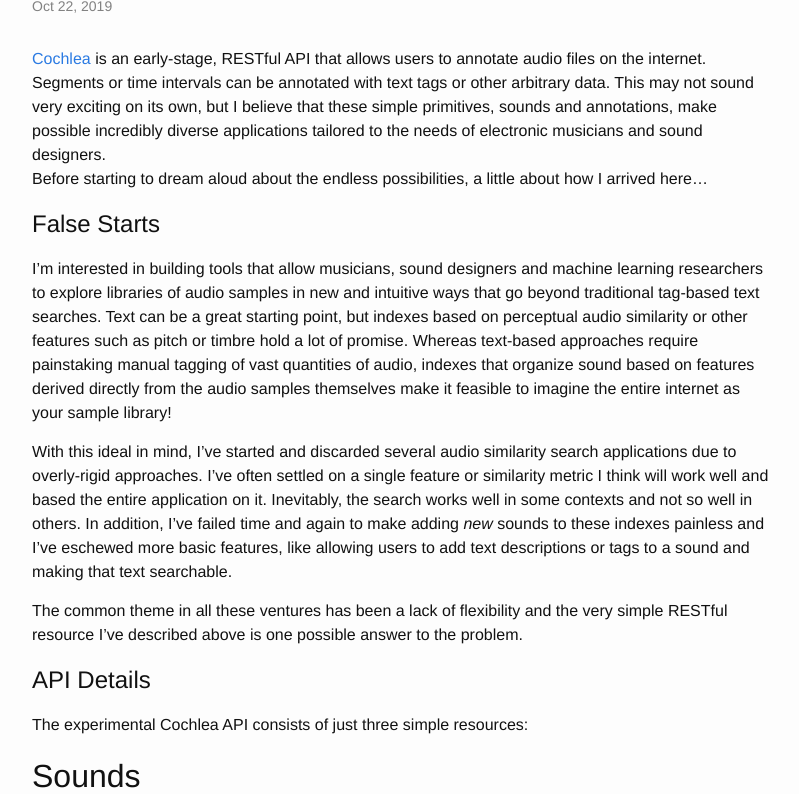
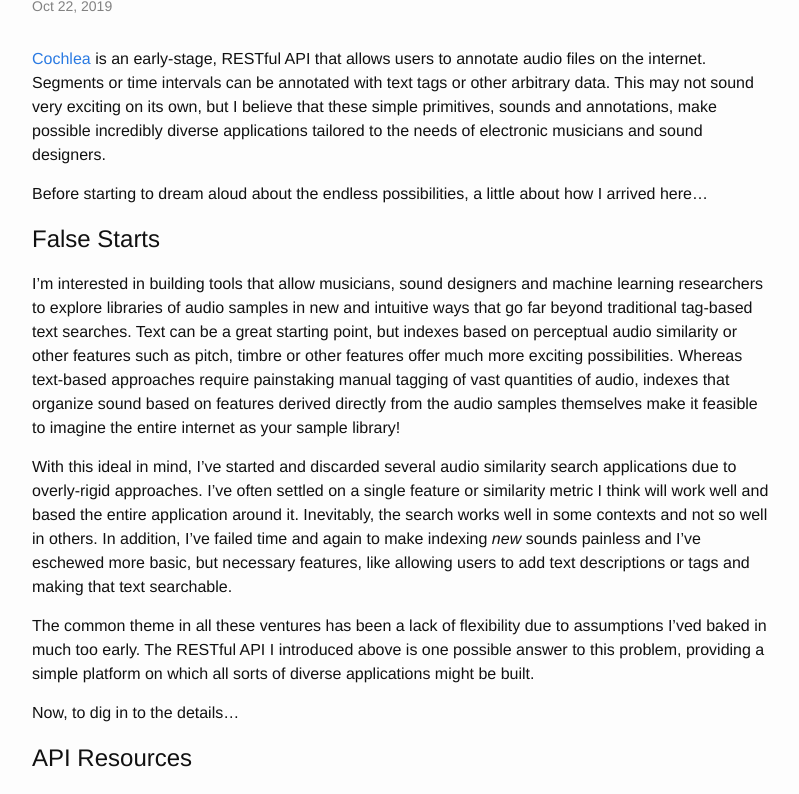
Before and after one commit to JohnVinyard/JohnVinyard.github.io, a Jekyll site: the page built from _posts/2019-10-22-cochlea-api-and-example-application.md, in a window 1280 px wide and 1400 px high, scrolled down 195 px. Shown: the top 794 px of the window, without its empty margins (238-1037 px from the left). Built offline with Jekyll 4.4.1, drawn with Linux system fonts in a browser that asks for light colours; comment, search, counter and statistics services are not loaded; some of the changed text lies outside the part shown; grey boxes are pictures that could not be loaded.

Commit message:
Make some more language tweaks

```diff
--- a/_posts/2019-10-22-cochlea-api-and-example-application.md
+++ b/_posts/2019-10-22-cochlea-api-and-example-application.md
@@ -12,6 +12,7 @@
 data.  This may not sound very exciting on its own, but I believe that these
 simple primitives, sounds and annotations, make possible incredibly diverse
 applications tailored to the needs of electronic musicians and sound designers.
+
 Before starting to dream aloud about the endless possibilities, a little about
 how I arrived here...
 
@@ -19,28 +20,32 @@
 
 I'm interested in building tools that allow musicians, sound designers
 and machine learning researchers to explore libraries of audio samples in new
-and intuitive ways that go beyond traditional tag-based text searches.  Text
+and intuitive ways that go far beyond traditional tag-based text searches.  Text
 can be a great starting point, but indexes based on perceptual audio similarity
-or other features such as pitch or timbre hold a lot of promise.  Whereas
-text-based approaches require painstaking manual tagging of vast quantities of
-audio, indexes that organize sound based on features derived directly from the
-audio samples themselves make it feasible to imagine the entire internet as your
-sample library!
+or other features such as pitch, timbre or other features offer much more
+exciting possibilities.  Whereas text-based approaches require painstaking
+manual tagging of vast quantities of audio, indexes that organize sound based
+on features derived directly from the audio samples themselves make it
+feasible to imagine the entire internet as your sample library!
 
 With this ideal in mind, I've started and discarded several audio similarity
 search applications due to overly-rigid approaches.  I've often settled on a
 single feature or similarity metric I think will work well and based the
-entire application on it.  Inevitably, the search works well in some contexts
+entire application around it.  Inevitably, the search works well in some contexts
 and not so well in others.  In addition, I've failed time and again to make
-adding _new_ sounds to these indexes painless and I've eschewed more basic
-features, like allowing users to add text descriptions or tags to a sound and
-making that text searchable.
+indexing _new_ sounds painless and I've eschewed more basic, but necessary
+features, like allowing users to add text descriptions or tags and making that
+text searchable.
 
-The common theme in all these ventures has been a lack of flexibility and the
-very simple RESTful resource I've described above is one possible answer to the
-problem.
+The common theme in all these ventures has been a lack of flexibility due to
+assumptions I'ved baked in much too early.  The RESTful API I introduced above
+is one possible answer to this problem, providing a simple platform on which
+all sorts of diverse applications might be built.
 
-# API Details
+Now, to dig in to the details...
+
+
+# API Resources
 
 The experimental Cochlea API consists of just three simple resources:
 
```
Also changed, not shown: other parts of _posts/2019-10-22-cochlea-api-and-example-application.md (+7 -4 lines).
